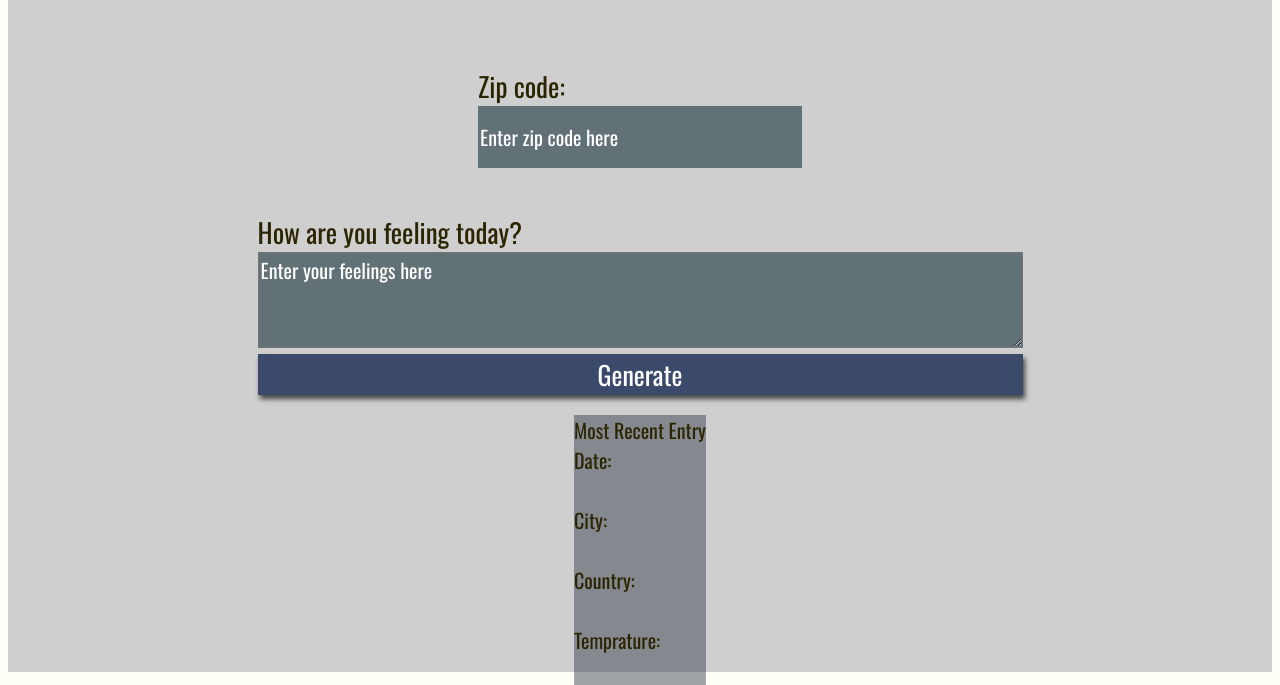
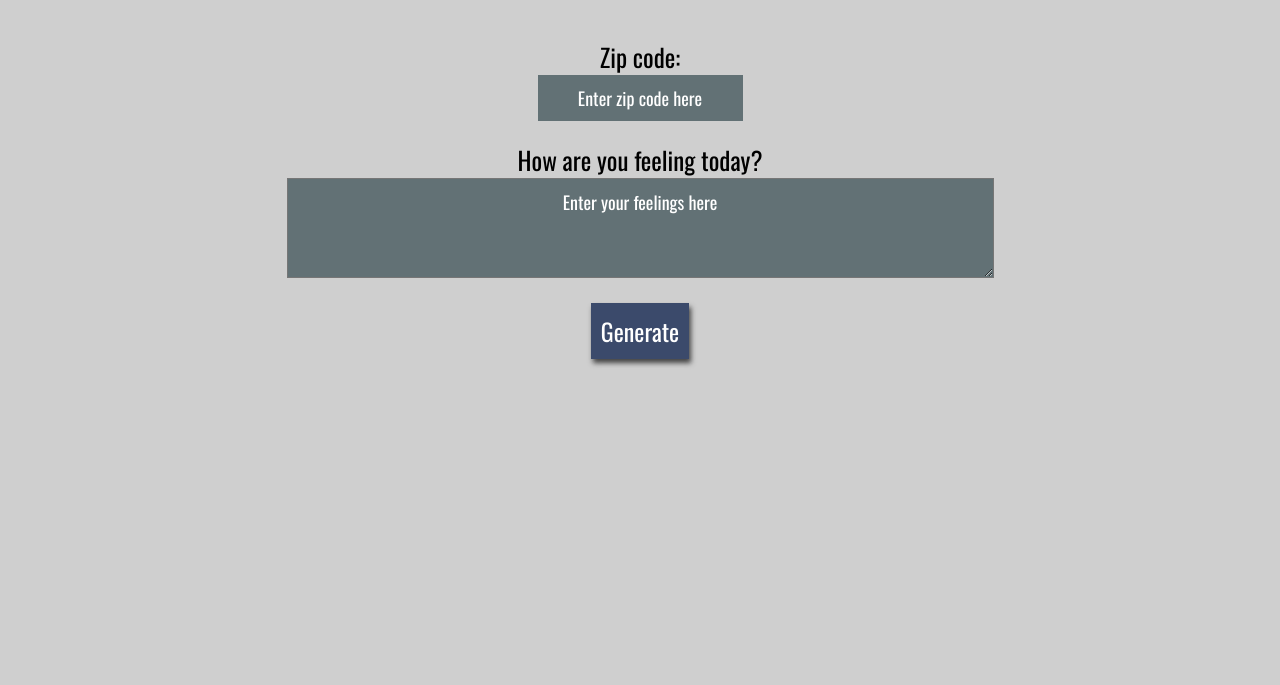
Before and after one commit to HamidRyahi/weather-journal-app, a website: page website/index.html in a window 1280 px wide. Shown: the part 136-821 px from the top of the page. After the commit the page ends 800 px from the top, so only its background shows below. Drawn offline with nearby package versions, Linux system fonts and the light colour scheme; a web font is replaced by a local one.

Commit message:
Update style.css

```diff
--- a/website/style.css
+++ b/website/style.css
@@ -1,119 +1,112 @@
-body{
-    background: #fffff8;
-    font-family: -apple-system, BlinkMacSystemFont, sans-serif;
-}
-
-#app{
-    display: grid;
-    grid-auto-rows: minmax(150px, auto);
-    /* grid-template-columns:  */
-    height:100vh;
-    background: #cfcfcf;
-    color: #2b2502;
-    justify-content: center;
-    grid-gap: 1em;
-    font-size: 20px;
-    font-family: 'Oswald', sans-serif;
-}
-
-#generate {
-    margin: auto;
-    height: 100%;
-    width: 100%;
-}
-
-.holder, .zip{
-    margin: auto;
-}
-
-.entry{
-    background: rgba(20, 28, 46, 0.4);
-}
-
-#entryHolder{
-
-}
-
-#date{
-
-}
-
-#temp{
-
-}
-
-#content{
-
-}
-
-.headline {
-    font-size: 50px;
-
-}
-.title{
-
-}
-
-/*  Basic Styling To Override Default For Basic HTML Elements */
-label{
-    display:block;
-    font-size: 27px;
-}
-
-input{
-    display:block;
-    height: 60px;
-    width: 320px;
-    background:#627175;
-    color: #342970;
-    font-size: 20px;
-    font-family: 'Oswald', sans-serif;
-    border: none;
-}
-
-button{
-    width: 400px;
-    height: 100px;
-    background: #3b4a6b;
-    color: #ffffff;
-    font-size: 26px;
-    font-family: 'Oswald', sans-serif;
-    border: none;
-    box-shadow: 2px 4px 5px #444;
-    display: block;
-}
-h1{
-    font-size: 36px;
-}
-
-textarea{
-    background:#627175;
-    color: #ffffff;
-    font-size: 20px;
-    font-family: 'Oswald', sans-serif;
-}
 /* Reset style for HTML element on active to have no border*/
 input:focus,
 select:focus,
 textarea:focus,
 button:focus {
-    outline: none;
+  outline: none;
 }
 /* Style for Placeholder Text*/
-::placeholder { /* Firefox, Chrome, Opera */
-    color: #ffffff;
-    font-family: 'Oswald', sans-serif;
-
+::placeholder {
+  /* Firefox, Chrome, Opera */
+  color: #ffffff;
+  font-family: "Oswald", sans-serif;
+}
+:-ms-input-placeholder {
+  /* Internet Explorer 10-11 */
+  color: #f0d43a;
+  font-family: "Oswald", sans-serif;
+}
+::-ms-input-placeholder {
+  /* Microsoft Edge */
+  color: #f0d43a;
+  font-family: "Oswald", sans-serif;
 }
 
-:-ms-input-placeholder { /* Internet Explorer 10-11 */
-    color: #f0d43a;
-    font-family: 'Oswald', sans-serif;
-
+body {
+  font-family: -apple-system, BlinkMacSystemFont, sans-serif;
+  background: #cfcfcf;
+  margin: auto;
 }
-
-::-ms-input-placeholder { /* Microsoft Edge */
-    color: #f0d43a;
-    font-family: 'Oswald', sans-serif;
-
+#app {
+  display: flex;
+  margin: auto;
+  width: fit-content;
+  flex-direction: column;
+  align-items: center;
+  justify-content: center;
+  font-family: "Oswald", sans-serif;
 }
+.headline {
+  font-size: 50px;
+  text-align: center;
+  margin-bottom: 100px;
+}
+.zip {
+  margin-bottom: 20px;
+}
+label {
+  display: block;
+  font-size: 25px;
+}
+input {
+  display: block;
+  height: 40px;
+  width: 220px;
+  background: #627175;
+  color: #342970;
+  font-size: 18px;
+  font-family: "Oswald", sans-serif;
+  border: none;
+}
+textarea {
+  background: #627175;
+  color: #ffffff;
+  font-size: 18px;
+  font-family: "Oswald", sans-serif;
+  resize: vertical;
+  width: 100%;
+}
+button {
+  background: #3b4a6b;
+  color: #ffffff;
+  font-size: 24px;
+  font-family: "Oswald", sans-serif;
+  border: none;
+  box-shadow: 2px 4px 5px #444;
+  display: block;
+}
+#zip,
+#feelings,
+#generate {
+  margin: auto;
+  width: fit-content;
+  height: fit-content;
+  padding: 10px;
+  text-align: center;
+}
+#feelings,
+#generate {
+  margin-bottom: 20px;
+  text-align: center;
+}
+label {
+  text-align: center;
+}
+.entry {
+  background: rgba(27, 30, 35, 0.4);
+  /* display: none; */
+  width: 80%;
+  overflow-wrap: break-word;
+  padding: 10px;
+  display: none;
+}
+.title {
+  text-align: center;
+}
+#date,
+#temp,
+#content,
+#city,
+#country {
+  display: inline;
+}
```
